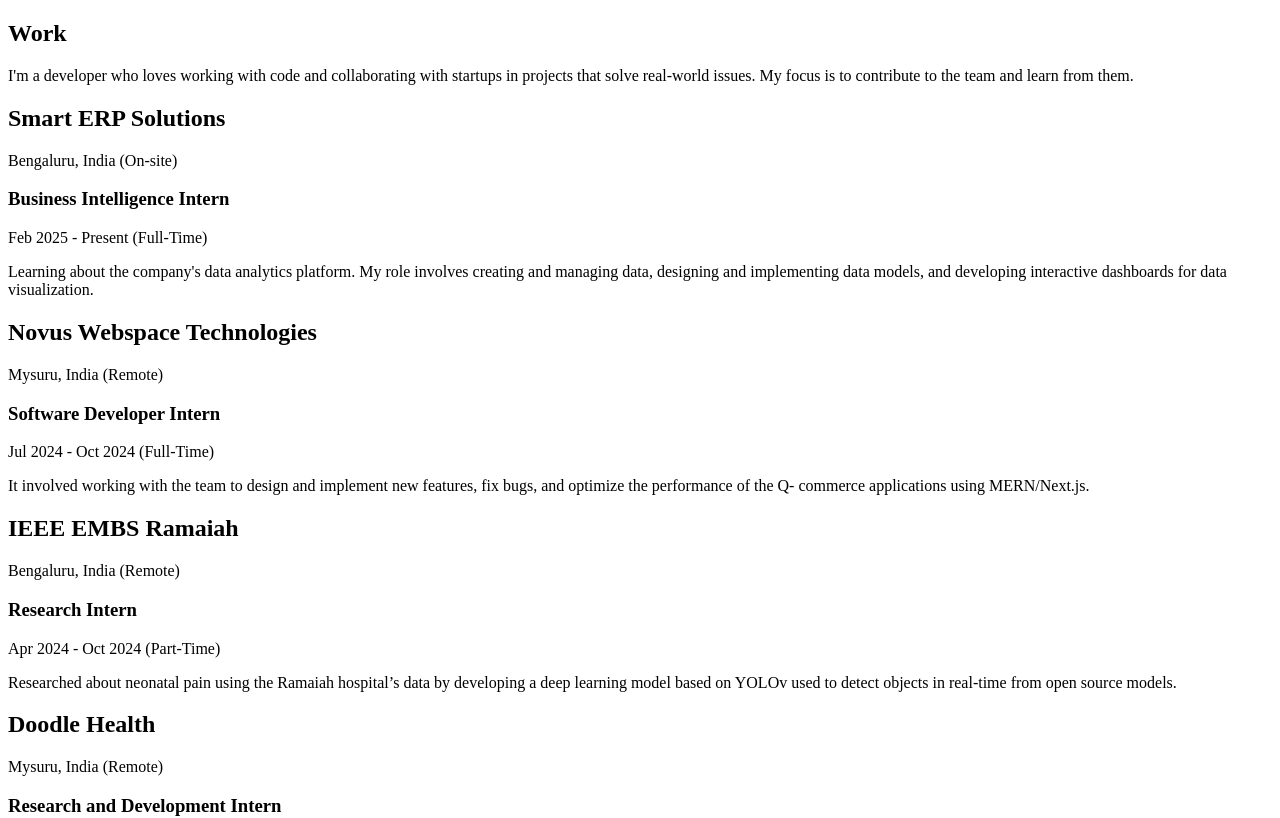
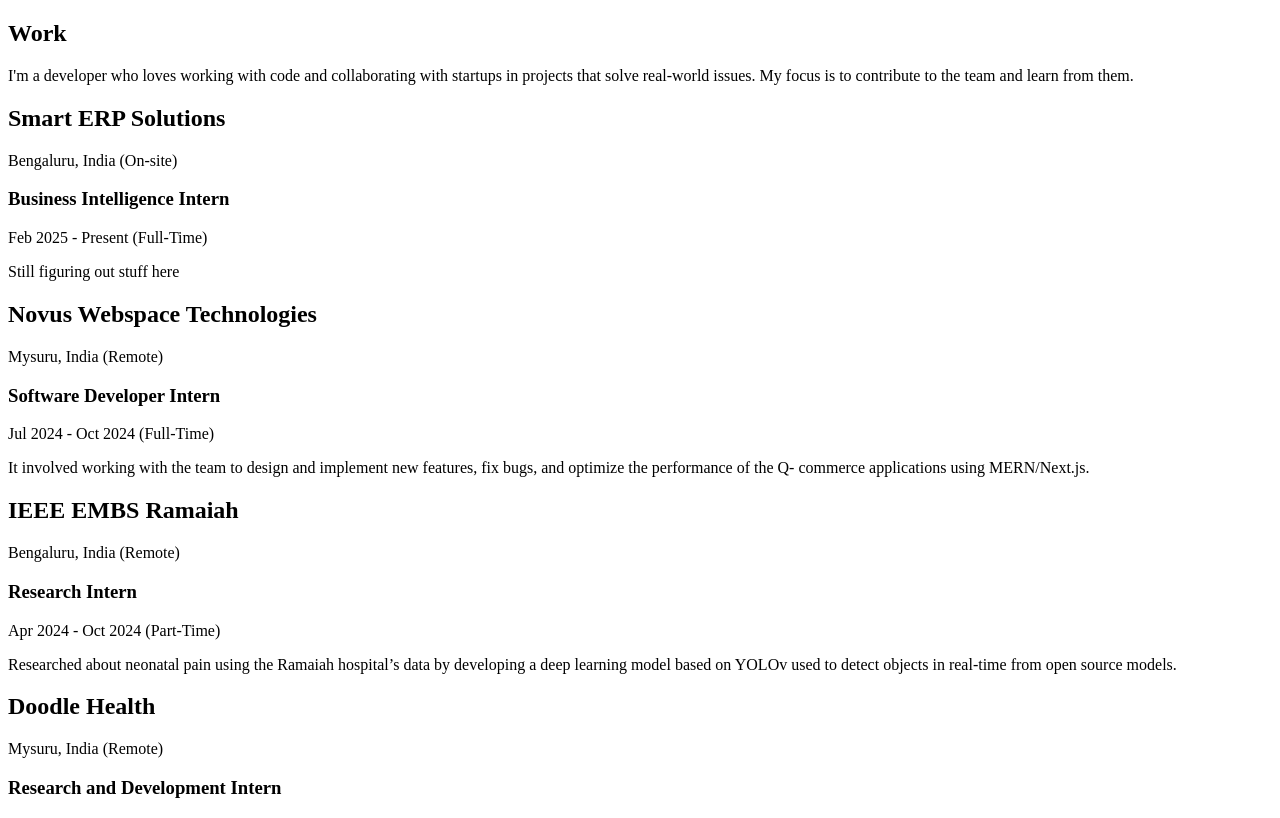
Before and after one commit to 1sh22/ishaanchoubey1, a Next.js app: page /about in a window 1280 px wide. Shown: the top 818 px of the page. Built offline with nearby package versions, Linux system fonts and the light colour scheme.

Commit message:
Minor change in data

```diff
--- a/src/constant/data.ts
+++ b/src/constant/data.ts
@@ -59,7 +59,7 @@
         fromToTill: "Feb 2025 - Present",
         type: "Full-Time",
         notes: [
-          "Learning about the company's data analytics platform. My role involves creating and managing data, designing and implementing data models, and developing interactive dashboards for data visualization.",
+          "Still figuring out stuff here",
         ],
       },
     ],
```
